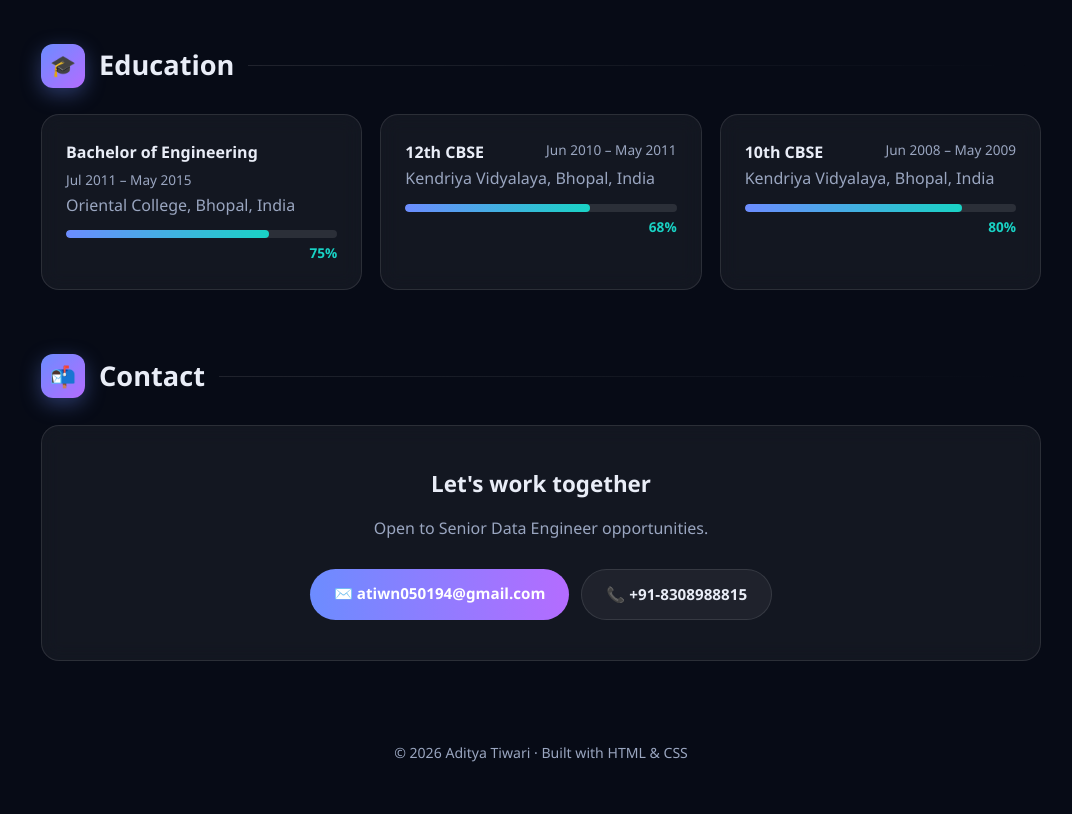
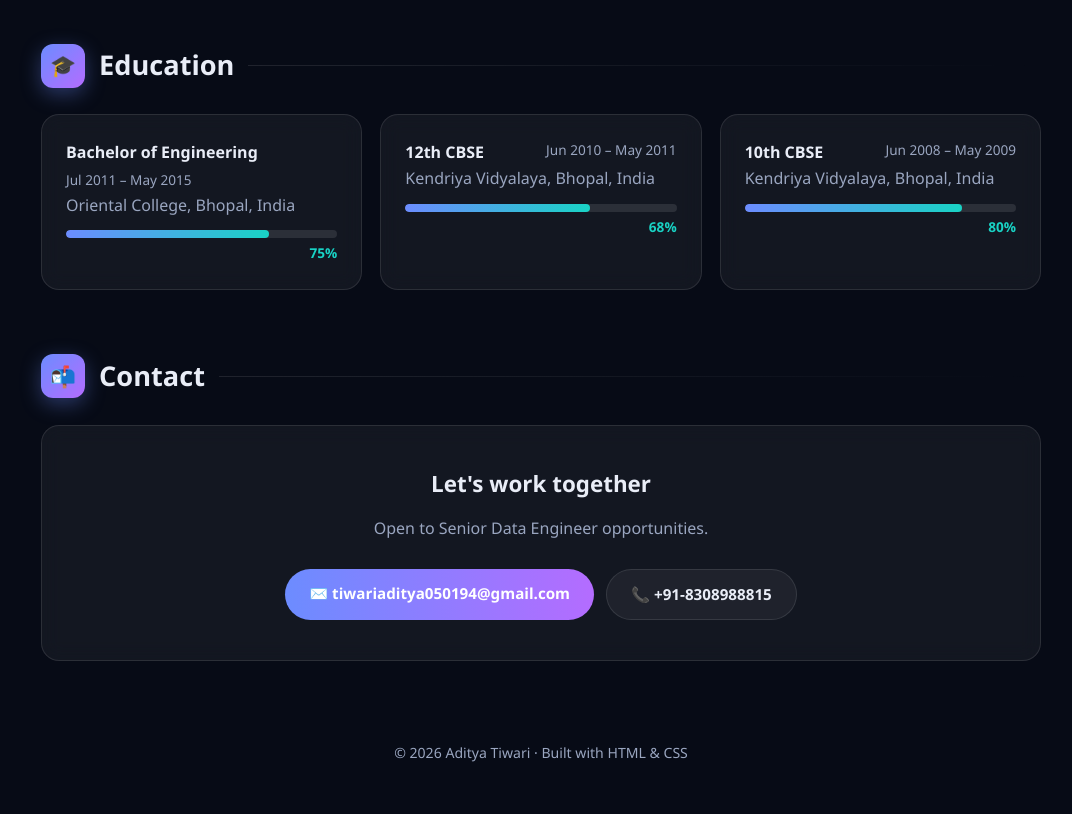
Before and after one commit to atiwn1994/atiwn1994.github.io, a plain HTML site: page index (1).html in a window 1280 px wide. Shown: the part 4808-5622 px from the top of the page, without its empty margins (99-1171 px from the left). Drawn offline with Linux system fonts and the light colour scheme.

Commit message:
Update index (1).html

```diff
--- a/index (1).html
+++ b/index (1).html
@@ -369,7 +369,7 @@
       <h3>Let's work together</h3>
       <p>Open to Senior Data Engineer opportunities.</p>
       <div class="cta">
-        <a class="btn primary" href="mailto:atiwn050194@gmail.com">✉️ atiwn050194@gmail.com</a>
+        <a class="btn primary" href="mailto:tiwariaditya050194@gmail.com">✉️ tiwariaditya050194@gmail.com</a>
         <a class="btn" href="tel:+918308988815">📞 +91-8308988815</a>
       </div>
     </div>
```
